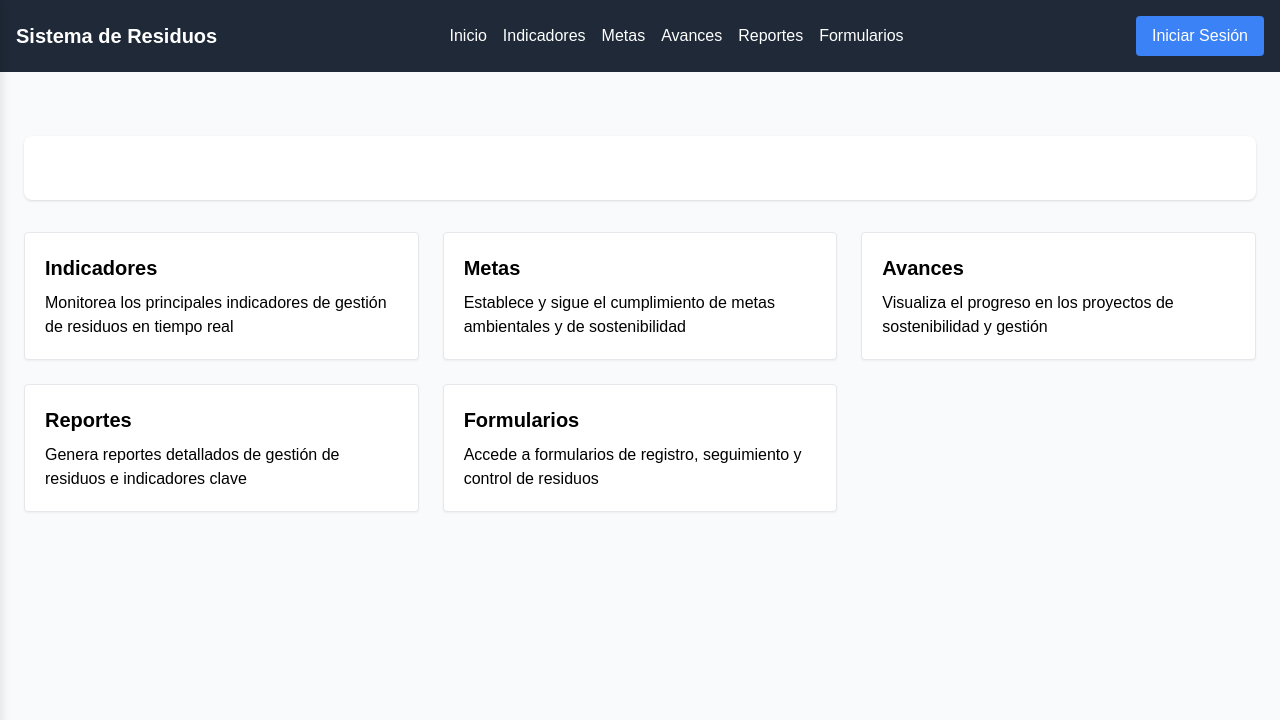
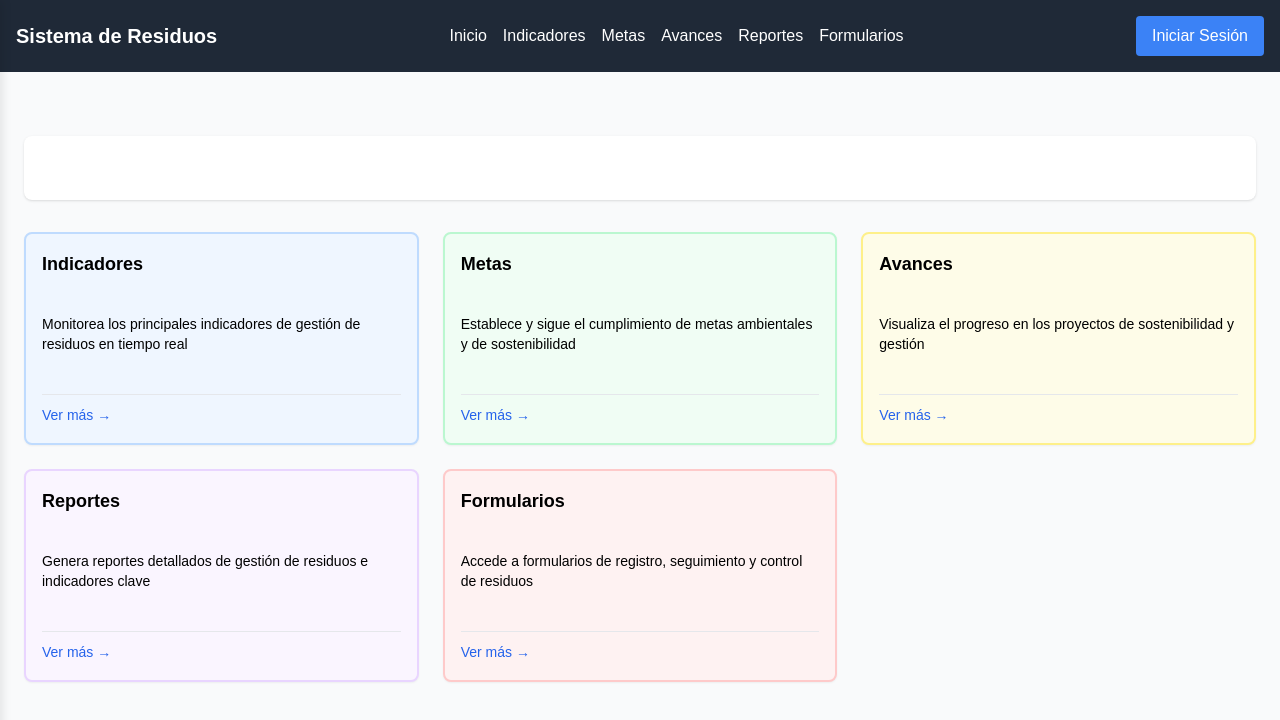
Before and after one commit to Carlostavo/new, a Next.js app: page / in a window 1280 px wide. Shown: the top 720 px of the page. Built offline with nearby package versions, Linux system fonts and the light colour scheme; no server answers.

Commit message:
Update EditableCard.jsx

```diff
--- a/components/EditableCard.jsx
+++ b/components/EditableCard.jsx
@@ -1,14 +1,353 @@
-"use client";
-import React, { useRef } from "react";
-import EditableText from "./EditableText";
+'use client';
+import { useState, useRef, useEffect } from "react";
+import Link from "next/link";
 
-export default function EditableCard({ title, description, isEditing }) {
-  const cardRef = useRef(null);
+function SimpleEditableText({
+  text,
+  isEditing,
+  onSave,
+  className = "",
+  multiline = false,
+  placeholder = "Escribe aquí...",
+  onSelect,
+  isSelected = false,
+  isEditingThisElement = false,
+  elementId,
+  styles = {},
+  onStartEdit
+}) {
+  const [value, setValue] = useState(text);
+  const [isEditingLocal, setIsEditingLocal] = useState(false);
+  const [originalValue, setOriginalValue] = useState(text);
+  const [localStyles, setLocalStyles] = useState(styles);
+  const inputRef = useRef(null);
+  const containerRef = useRef(null);
+
+  useEffect(() => {
+    setValue(text);
+    setOriginalValue(text);
+  }, [text]);
+
+  useEffect(() => {
+    setLocalStyles(styles);
+  }, [styles]);
+
+  useEffect(() => {
+    if (isEditingThisElement && inputRef.current) {
+      inputRef.current.focus();
+      inputRef.current.setSelectionRange(0, value.length);
+      if (multiline) {
+        inputRef.current.style.height = 'auto';
+        inputRef.current.style.height = Math.min(inputRef.current.scrollHeight, 150) + 'px';
+      }
+    }
+  }, [isEditingThisElement]);
+
+  const handleContainerClick = (e) => {
+    if (isEditing && !isEditingThisElement) {
+      e.stopPropagation();
+      if (onSelect) {
+        onSelect({
+          type: multiline ? 'description' : 'title',
+          id: elementId,
+          text: value,
+          styles: localStyles
+        });
+      }
+      if (onStartEdit) {
+        onStartEdit(elementId);
+      }
+    }
+  };
+
+  const handleTextClick = (e) => {
+    if (isEditing && !isEditingThisElement) {
+      e.stopPropagation();
+      if (onSelect) {
+        onSelect({
+          type: multiline ? 'description' : 'title',
+          id: elementId,
+          text: value,
+          styles: localStyles
+        });
+      }
+      if (onStartEdit) {
+        onStartEdit(elementId);
+      }
+    }
+  };
+
+  const handleBlur = () => {
+    if (isEditingThisElement) {
+      handleSave();
+    }
+  };
+
+  const handleKeyDown = (e) => {
+    if (isEditingThisElement) {
+      if (e.key === 'Enter' && !e.shiftKey && !multiline) {
+        e.preventDefault();
+        handleSave();
+      }
+      if (e.key === 'Escape') {
+        handleCancel();
+      }
+    }
+  };
+
+  const handleChange = (e) => {
+    setValue(e.target.value);
+    if (multiline && inputRef.current) {
+      inputRef.current.style.height = 'auto';
+      inputRef.current.style.height = Math.min(inputRef.current.scrollHeight, 150) + 'px';
+    }
+  };
+
+  const handleSave = () => {
+    if (onStartEdit) {
+      onStartEdit(null);
+    }
+    const finalValue = value.trim() === "" ? originalValue : value;
+
+    if (onSave && finalValue !== originalValue) {
+      onSave(finalValue);
+      setOriginalValue(finalValue);
+    }
+  };
+
+  const handleCancel = () => {
+    if (onStartEdit) {
+      onStartEdit(null);
+    }
+    setValue(originalValue);
+  };
+
+  // Aplicar estilos individuales
+  const applyStyles = () => {
+    let styleClasses = '';
+
+    if (localStyles.bold) styleClasses += 'font-bold ';
+    if (localStyles.italic) styleClasses += 'italic ';
+    if (localStyles.underline) styleClasses += 'underline ';
+
+    switch (localStyles.fontSize) {
+      case 'small': styleClasses += 'text-sm '; break;
+      case 'large': styleClasses += 'text-lg '; break;
+      case 'xlarge': styleClasses += 'text-xl '; break;
+      default: styleClasses += 'text-base ';
+    }
+
+    switch (localStyles.align) {
+      case 'center': styleClasses += 'text-center '; break;
+      case 'right': styleClasses += 'text-right '; break;
+      default: styleClasses += 'text-left ';
+    }
+
+    return styleClasses;
+  };
+
+  if (isEditingThisElement) {
+    if (multiline) {
+      return (
+        <div
+          ref={containerRef}
+          className={`editable-container editing ${className}`}
+          onClick={handleContainerClick}
+        >
+          <textarea
+            ref={inputRef}
+            value={value}
+            onChange={handleChange}
+            onBlur={handleBlur}
+            onKeyDown={handleKeyDown}
+            placeholder={placeholder}
+            className={`edit-textarea ${applyStyles()} break-words whitespace-normal contain-text p-2 rounded`}
+            style={{
+              minHeight: '60px',
+              maxHeight: '150px',
+              height: 'auto',
+              color: localStyles?.color || 'inherit'
+            }}
+            onClick={(e) => e.stopPropagation()}
+          />
+          <div className="edit-actions">
+            <button onClick={handleSave} className="edit-btn edit-btn-save" title="Guardar">✓</button>
+            <button onClick={handleCancel} className="edit-btn edit-btn-cancel" title="Cancelar">✕</button>
+          </div>
+        </div>
+      );
+    } else {
+      return (
+        <div
+          ref={containerRef}
+          className={`editable-container editing ${className}`}
+          onClick={handleContainerClick}
+        >
+          <input
+            ref={inputRef}
+            type="text"
+            value={value}
+            onChange={handleChange}
+            onBlur={handleBlur}
+            onKeyDown={handleKeyDown}
+            placeholder={placeholder}
+            className={`edit-input ${applyStyles()} break-words whitespace-normal contain-text p-2 rounded`}
+            style={{
+              color: localStyles?.color || 'inherit'
+            }}
+            onClick={(e) => e.stopPropagation()}
+          />
+          <div className="edit-actions">
+            <button onClick={handleSave} className="edit-btn edit-btn-save" title="Guardar">✓</button>
+            <button onClick={handleCancel} className="edit-btn edit-btn-cancel" title="Cancelar">✕</button>
+          </div>
+        </div>
+      );
+    }
+  }
+
+  if (isEditing) {
+    return (
+      <div
+        ref={containerRef}
+        className={`editable-container ${isSelected ? 'selected' : 'editable-hover'} ${className}`}
+        onClick={handleContainerClick}
+      >
+        <div
+          onClick={handleTextClick}
+          className={`${applyStyles()} break-words whitespace-normal overflow-hidden text-contain p-2 min-h-[44px] flex items-center transition-all duration-200 text-selection ${
+            value === placeholder ? 'text-gray-400 italic' : ''
+          }`}
+          style={{
+            color: localStyles?.color || 'inherit',
+            cursor: 'pointer'
+          }}
+        >
+          {value || placeholder}
+        </div>
+      </div>
+    );
+  }
 
   return (
-    <div ref={cardRef} className="p-4 border rounded shadow-sm bg-white">
-      <EditableText initialText={title} defaultStyles={{ fontSize: "20px", fontWeight: "bold" }} isEditing={isEditing} />
-      <EditableText initialText={description} defaultStyles={{ fontSize: "16px" }} isEditing={isEditing} />
+    <div
+      className={`${className} ${applyStyles()} break-words whitespace-normal overflow-hidden text-contain ${
+        value === placeholder ? 'text-gray-400 italic' : ''
+      }`}
+      style={{
+        color: localStyles?.color || 'inherit'
+      }}
+    >
+      {value || text}
     </div>
   );
 }
+
+export default function EditableCard({
+  title,
+  description,
+  link,
+  bgColor = "bg-white",
+  borderColor = "border-gray-200",
+  isEditing,
+  onSave,
+  onSelect,
+  isSelected = false,
+  isEditingThisElement = false,
+  cardId,
+  titleStyles = {},
+  descriptionStyles = {},
+  onStartEdit
+}) {
+  const containerRef = useRef(null);
+
+  const handleTitleSave = (newTitle) => {
+    if (onSave) onSave({ type: 'title', value: newTitle, cardId });
+  };
+
+  const handleDescriptionSave = (newDescription) => {
+    if (onSave) onSave({ type: 'description', value: newDescription, cardId });
+  };
+
+  const handleElementSelect = (element) => {
+    if (onSelect) {
+      onSelect({
+        ...element,
+        cardId: cardId
+      });
+    }
+  };
+
+  const handleCardClick = (e) => {
+    if (isEditing && !isEditingThisElement) {
+      e.stopPropagation();
+      if (onSelect) {
+        onSelect({
+          type: 'card',
+          id: cardId,
+          text: title
+        });
+      }
+    }
+  };
+
+  const CardContent = () => (
+    <div
+      ref={containerRef}
+      className={`p-4 rounded-lg border-2 ${borderColor} ${bgColor} shadow-sm hover:shadow-md transition-all duration-300 min-h-[160px] flex flex-col overflow-hidden w-full editable-container ${isSelected ? 'selected' : isEditing ? 'editable-hover' : ''}`}
+      onClick={handleCardClick}
+    >
+      <div className="mb-3 min-h-[52px] flex items-start overflow-hidden">
+        <SimpleEditableText
+          text={title}
+          isEditing={isEditing}
+          onSave={handleTitleSave}
+          onSelect={handleElementSelect}
+          isSelected={isSelected}
+          isEditingThisElement={isEditingThisElement}
+          elementId={`${cardId}-title`}
+          styles={titleStyles}
+          onStartEdit={onStartEdit}
+          className="text-lg font-semibold w-full line-clamp-2"
+          multiline={false}
+          placeholder="Título de la tarjeta..."
+        />
+      </div>
+
+      <div className="flex-grow min-h-[68px] overflow-hidden">
+        <SimpleEditableText
+          text={description}
+          isEditing={isEditing}
+          onSave={handleDescriptionSave}
+          onSelect={handleElementSelect}
+          isSelected={isSelected}
+          isEditingThisElement={isEditingThisElement}
+          elementId={`${cardId}-description`}
+          styles={descriptionStyles}
+          onStartEdit={onStartEdit}
+          className="text-sm text-gray-600 w-full line-clamp-3"
+          multiline={true}
+          placeholder="Descripción de la tarjeta..."
+        />
+      </div>
+
+      {!isEditing && link && (
+        <div className="mt-3 pt-2 border-t border-gray-200">
+          <span className="text-blue-600 text-sm font-medium hover:text-blue-800 transition-colors">
+            Ver más →
+          </span>
+        </div>
+      )}
+    </div>
+  );
+
+  if (isEditing || !link) {
+    return <CardContent />;
+  }
+
+  return (
+    <Link href={link} className="block w-full">
+      <CardContent />
+    </Link>
+  );
+}
```
